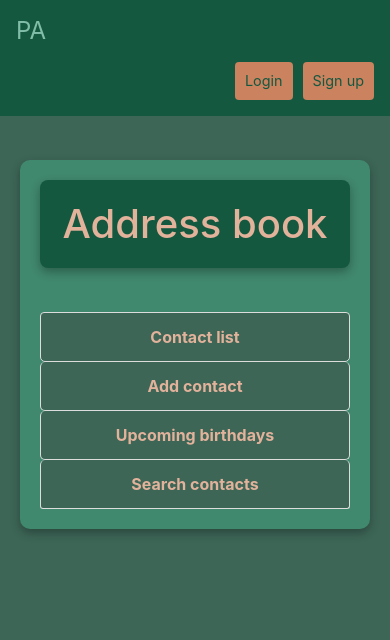
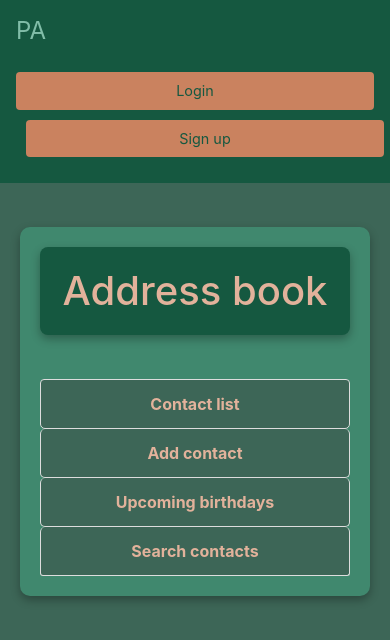
Before and after one commit to A-Lastovets/Personal-Assistant, a Django app: template templates/contacts_app/contact_home.html in a window 390 px wide. Shown: the top 640 px of the page. Run offline with Django 3.2, Linux system fonts and the light colour scheme; the template is opened without the code that fills it, so the values that code supplies are empty; some libraries are stand-ins or nearby versions; some web fonts are replaced.

Commit message:
change base.html

```diff
--- a/templates/base.html
+++ b/templates/base.html
@@ -17,33 +17,57 @@
     <link href="https://fonts.googleapis.com/css2?family=Moderustic:wght@300..800&display=swap" rel="stylesheet">
 
     <style>
+        body {
+            background-color: #3D6657;
+            color: #E2B29B;
+        }
+
+        .navbar {
+            background-color: #155840;
+            color: #E2B29B;
+        }
+
+        .navbar-brand {
+            color: #81BDA8;
+        }
+
+        .navbar .btn {
+            background-color: #E2B29B;
+            color: #155840;
+            border: none;
+        }
+
+        .navbar .btn-danger {
+            background-color: #CA825F;
+            border: none;
+        }
+
         @media (max-width: 767px) {
             .navbar {
-                flex-direction: row;
-                justify-content: space-between;
-                align-items: center;
+                flex-direction: column;
+                align-items: flex-start;
             }
 
             .navbar-brand {
                 font-size: 1.5rem;
+                margin-bottom: 10px;
             }
 
             .navbar-text {
                 display: flex;
-                justify-content: flex-end;
+                flex-direction: column;
+                align-items: flex-start;
                 width: 100%;
             }
 
-            .btn {
-                margin-left: 10px;
-                background-color: #E2B29B;
-                color: #155840;
-                border: none;
-                padding: 8px 10px;
+            .navbar-text .btn {
+                width: 100%;
+                margin-bottom: 10px;
+                padding: 8px 12px;
                 font-size: 0.9rem;
             }
 
-            .btn:hover {
+            .navbar-text .btn:hover {
                 background-color: #C69C6D;
             }
 
@@ -53,10 +77,11 @@
                 background-color: #155840;
                 color: #E2B29B;
                 text-align: center;
+                font-size: 0.9rem;
             }
 
             .news-section {
-                margin-top: 10px;
+                margin-top: 20px;
                 padding-top: 20px;
             }
         }
@@ -82,26 +107,25 @@
                 align-items: center;
             }
 
-            .btn {
-                width: auto;
+            .navbar-text .btn {
                 margin-left: 10px;
             }
         }
     </style>
 </head>
-<body style="background-color: #3D6657; color: #E2B29B;">
-    <nav class="navbar navbar-expand-lg" style="background-color: #155840; color: #E2B29B;">
-        <a class="navbar-brand" href="{% url 'home' %}" style="color: #81BDA8;">PA</a>
+<body>
+    <nav class="navbar navbar-expand-lg">
+        <a class="navbar-brand" href="{% url 'home' %}">PA</a>
         <div class="navbar-text ml-auto">
             {% if user.is_authenticated %}
-                <a href="{% url 'contact_home' %}" class="btn btn-primary" style="background-color: #E2B29B; color: #155840; border: none;">Contacts</a>
-                <a href="{% url 'note_home' %}" class="btn btn-primary" style="background-color: #E2B29B; color: #155840; border: none;">Notes</a>
-                <a href="{% url 'file_list' %}" class="btn btn-primary" style="background-color: #E2B29B; color: #155840; border: none;">Cloud storage</a>
+                <a href="{% url 'contact_home' %}" class="btn btn-primary">Contacts</a>
+                <a href="{% url 'note_home' %}" class="btn btn-primary">Notes</a>
+                <a href="{% url 'file_list' %}" class="btn btn-primary">Cloud storage</a>
                 <a href="{% url 'users:profile' %}" style="color: #81BDA8;">Hi, {{ user.username }}!</a>
-                <a href="{% url 'users:logout' %}" class="btn btn-danger" style="background-color: #CA825F; border: none;">Log out</a>
+                <a href="{% url 'users:logout' %}" class="btn btn-danger">Log out</a>
             {% else %}
-                <a href="{% url 'users:login' %}" class="btn btn-primary" style="background-color: #E2B29B; color: #155840; border: none;">Login</a>
-                <a href="{% url 'users:signup' %}" class="btn btn-primary" style="background-color: #E2B29B; color: #155840; border: none; margin-left: 10px;">Sign up</a>
+                <a href="{% url 'users:login' %}" class="btn btn-primary">Login</a>
+                <a href="{% url 'users:signup' %}" class="btn btn-primary" style="margin-left: 10px;">Sign up</a>
             {% endif %}
         </div>
     </nav>
```
